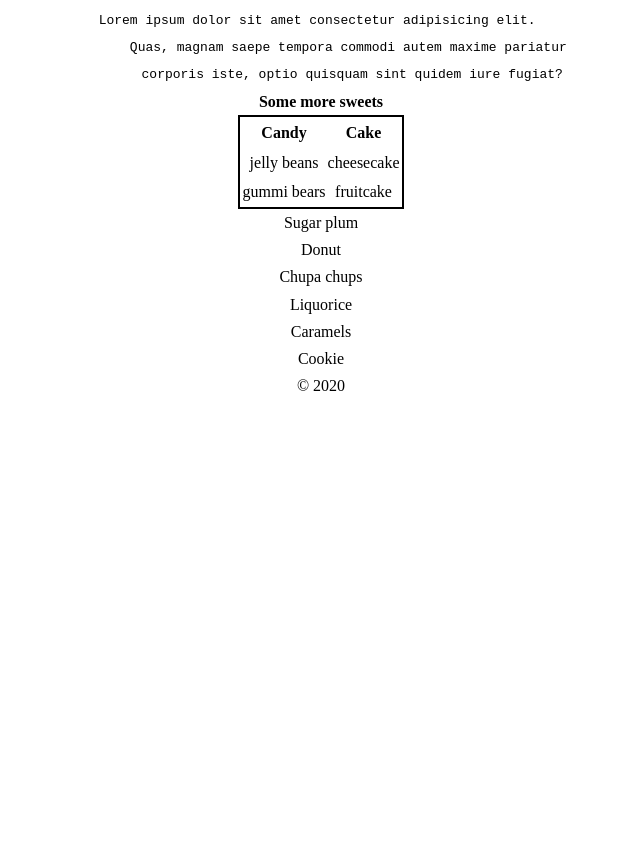
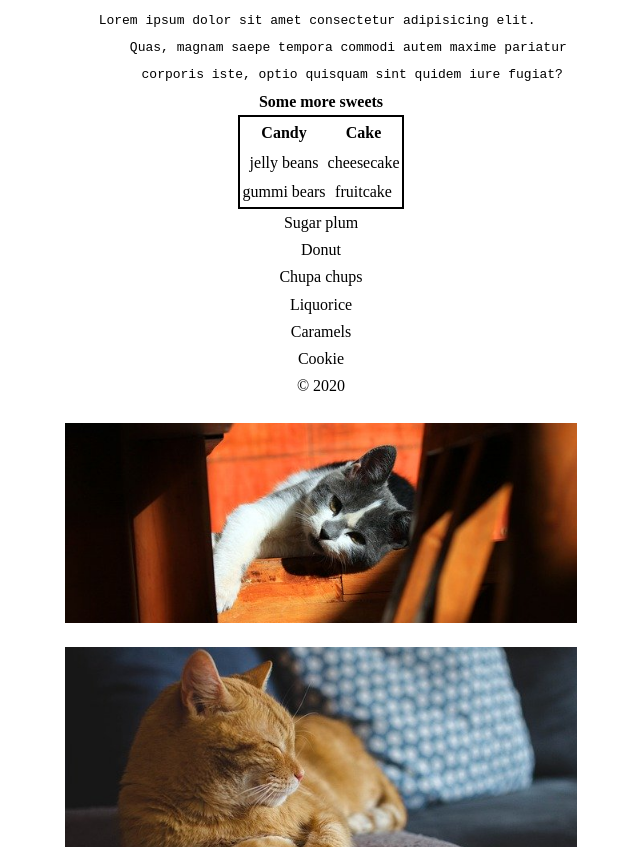
Before and after one commit to yanekkris/doc_structure, a plain HTML site: page index.html in a window 1280 px wide. Shown: the part 883-1733 px from the top of the page, without its empty margins (319-959 px from the left). Before the commit the page ends 1282 px from the top, so only its background shows below. Drawn offline with Linux system fonts and the light colour scheme.

Commit message:
Changes again

```diff
--- /dev/null
+++ b/css/style.css
@@ -0,0 +1,33 @@
+*{
+    margin: 0;
+    padding: 0;
+    box-sizing: border-box;
+    }
+
+    body{
+        text-align: center;
+        align-content: center;
+        line-height: 1.7rem;
+    }
+    table {
+        margin: 0 auto;
+        border: 2px solid black;
+    }
+    p{
+        margin: 10px 20px;
+    }
+    div {
+        width: 40%;
+        height: 200px;
+        background-position: center;
+        background-size: cover;
+        margin: 24px auto;
+      }
+
+      img {
+        display: block;
+        width: 100%;
+        height: 200px;
+        object-fit: cover;
+        margin: 24px auto;
+      }
--- a/index.html
+++ b/index.html
@@ -4,7 +4,7 @@
     <meta charset="UTF-8">
     <meta name="viewport" content="width=device-width, initial-scale=1.0">
     <title>Miau</title>
-    <link rel="stylesheet" href="style.css">
+    <link rel="stylesheet" href="css/style.css">
 </head>
 <body>
     <nav>
@@ -60,5 +60,11 @@
       </ul>
 
       <footer>&copy; <time>2020</time></footer>
+
+      <div>
+          <img src="img/nature/cat-56753_640.jpg" alt="cat almost in the nature">
+          <img src="img/city/cat-3059075_640.jpg" alt="cat almost in the city">
+          <img src="img/cat-4977436_640.jpg" alt="cat">
+      </div>
     </body>
 </html>
--- a/style.css
+++ /dev/null
@@ -1,18 +0,0 @@
-*{
-    margin: 0;
-    padding: 0;
-    box-sizing: border-box;
-}
-
-body{
-    text-align: center;
-    align-content: center;
-    line-height: 1.7rem;
-}
-table {
-    margin: 0 auto;
-    border: 2px solid black;
-  }
-p{
-    margin: 10px 20px;
-}
```
Also changed, not shown: img/cat-4977436_640.jpg (added), img/city/cat-3059075_640.jpg (added), img/nature/cat-56753_640.jpg (added), 4 other files.
